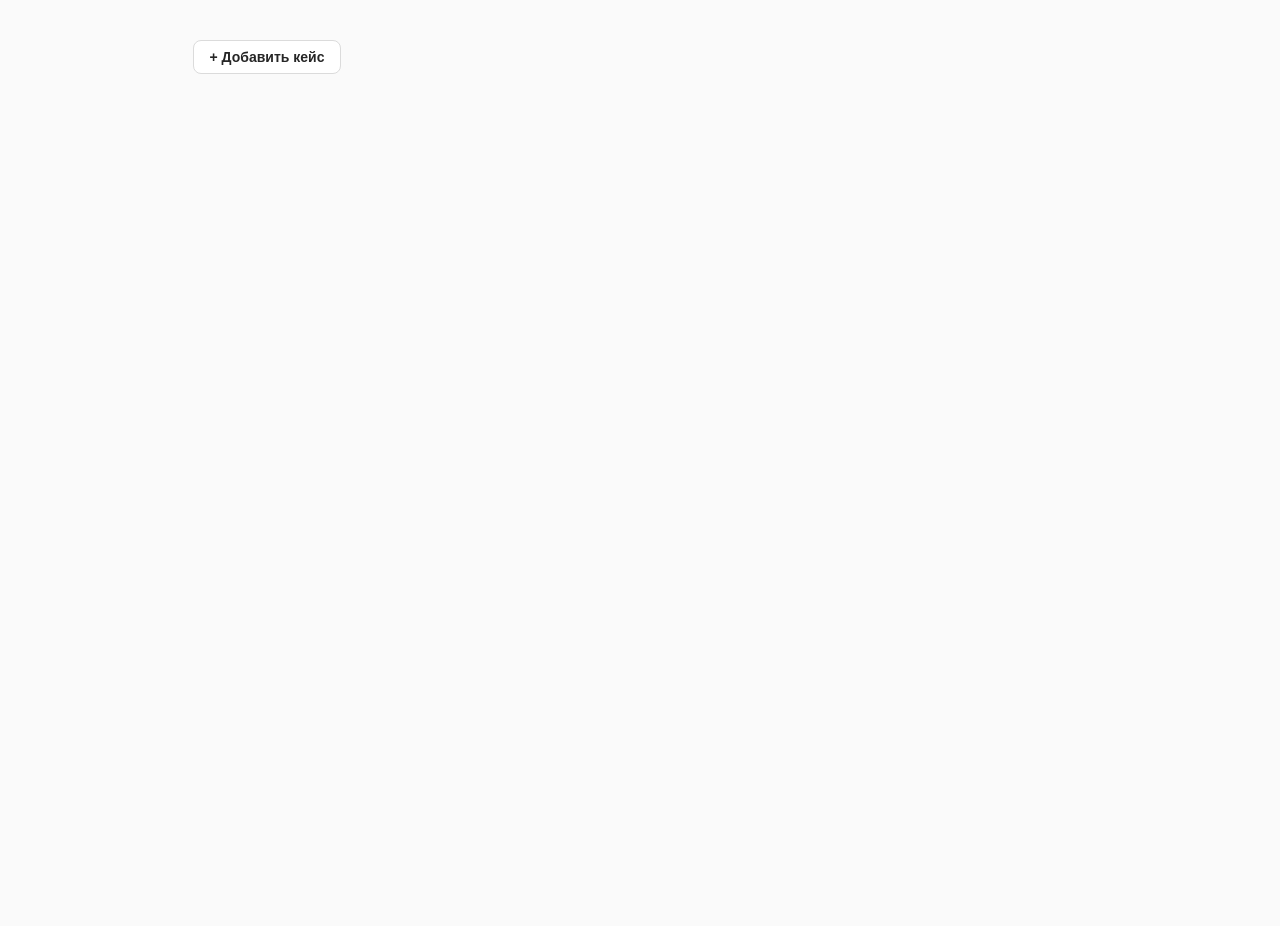
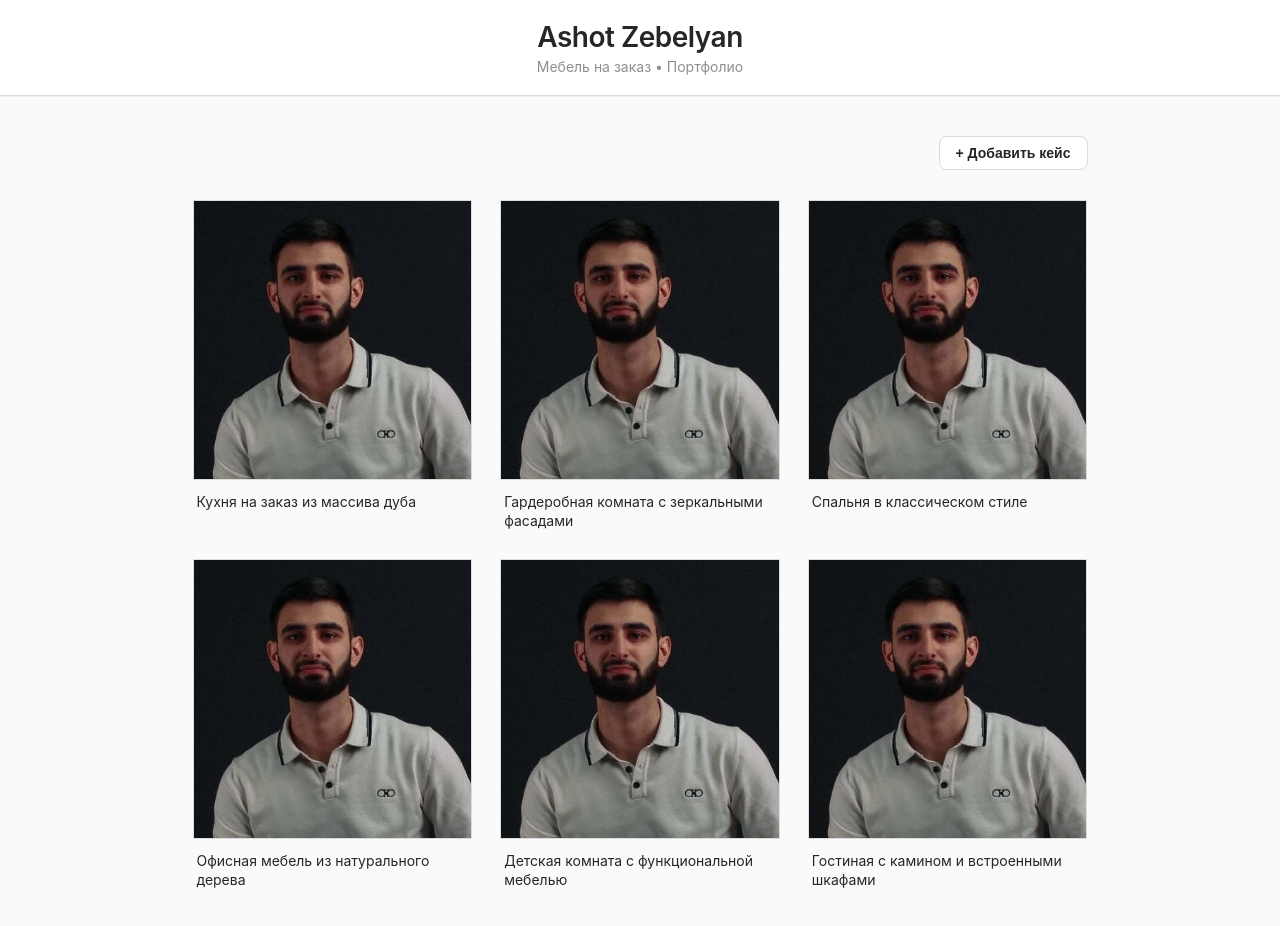
Before and after one commit to zebvalera774583-maker/C-Users-mebel-site, a Next.js app: page / in a window 1280 px wide. Shown: the top 926 px of the page. Before the commit the page ends 800 px from the top, so only its background shows below. Built offline with nearby package versions, Linux system fonts and the light colour scheme.

Commit message:
Add files via upload

```diff
--- a/app/page.tsx
+++ b/app/page.tsx
@@ -8,39 +8,111 @@ type Case = {
   note: string;
 };
 
+// Примерные данные для демонстрации
+const initialCases: Case[] = [
+  {
+    id: '1',
+    photos: ['/ashot.jpg'],
+    note: 'Кухня на заказ из массива дуба'
+  },
+  {
+    id: '2',
+    photos: ['/ashot.jpg'],
+    note: 'Гардеробная комната с зеркальными фасадами'
+  },
+  {
+    id: '3',
+    photos: ['/ashot.jpg'],
+    note: 'Спальня в классическом стиле'
+  },
+  {
+    id: '4',
+    photos: ['/ashot.jpg'],
+    note: 'Офисная мебель из натурального дерева'
+  },
+  {
+    id: '5',
+    photos: ['/ashot.jpg'],
+    note: 'Детская комната с функциональной мебелью'
+  },
+  {
+    id: '6',
+    photos: ['/ashot.jpg'],
+    note: 'Гостиная с камином и встроенными шкафами'
+  }
+];
+
 export default function HomePage() {
   const isAdmin = true; // временно, позже привяжем к паролю
-  const [cases, setCases] = useState<Case[]>([]);
+  const [cases, setCases] = useState<Case[]>(initialCases);
 
   return (
+    <>
+      <header className="header">
+        <div className="header-content">
+          <h1 className="logo">Ashot Zebelyan</h1>
+          <p className="tagline">Мебель на заказ • Портфолио</p>
+        </div>
+      </header>
+
       <main className="container">
         {isAdmin && (
+          <div className="admin-bar">
             <button className="add-btn">
               + Добавить кейс
             </button>
+          </div>
         )}
 
+        {cases.length > 0 ? (
           <div className="grid">
             {cases.map((item) => (
               <CaseCard key={item.id} item={item} />
             ))}
           </div>
+        ) : (
+          <div className="empty-state">
+            <p>Пока нет кейсов</p>
+            {isAdmin && (
+              <button className="add-btn">
+                + Добавить первый кейс
+              </button>
+            )}
+          </div>
+        )}
       </main>
+    </>
   );
 }
 
 function CaseCard({ item }: { item: Case }) {
   const [index, setIndex] = useState(0);
+  const [isHovered, setIsHovered] = useState(false);
+  const [imageError, setImageError] = useState(false);
 
   return (
-    <div className="case-card">
+    <div
+      className="case-card"
+      onMouseEnter={() => setIsHovered(true)}
+      onMouseLeave={() => setIsHovered(false)}
+    >
       <div className="photo-wrapper">
-        <img src={item.photos[index]} alt="" />
+        {!imageError ? (
+          <img
+            src={item.photos[index]}
+            alt={item.note}
+            onError={() => setImageError(true)}
+          />
+        ) : (
+          <div className="placeholder-image">
+            <span>📷</span>
+          </div>
+        )}
 
-        {item.photos.length > 1 && (
+        {item.photos.length > 1 && !imageError && (
           <>
             <button
-              className="nav left"
+              className={`nav left ${isHovered ? 'visible' : ''}`}
               onClick={() =>
                 setIndex((index - 1 + item.photos.length) % item.photos.length)
               }
@@ -48,13 +120,21 @@ function CaseCard({ item }: { item: Case }) {
               ‹
             </button>
             <button
-              className="nav right"
+              className={`nav right ${isHovered ? 'visible' : ''}`}
               onClick={() =>
                 setIndex((index + 1) % item.photos.length)
               }
             >
               ›
             </button>
+            <div className="photo-indicator">
+              {item.photos.map((_, i) => (
+                <span
+                  key={i}
+                  className={i === index ? 'active' : ''}
+                />
+              ))}
+            </div>
           </>
         )}
       </div>
```
Also changed, not shown: app/layout.tsx (line endings or trailing spaces). Lines whose indentation alone changed are shown as unchanged.
